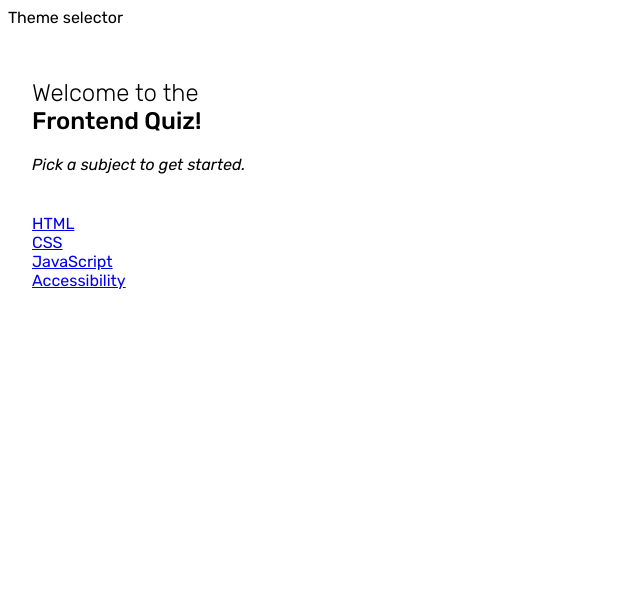
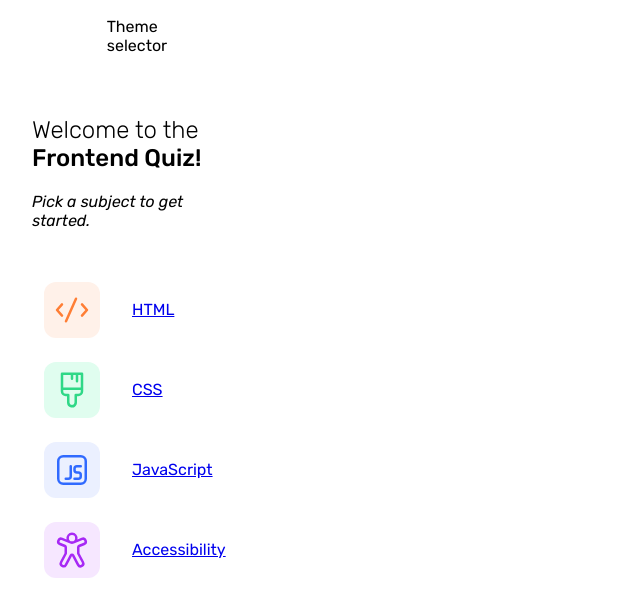
Before and after one commit to ryanbradley-webdev/frontend-quiz, a Vue app: page / in a window 1280 px wide. Shown: the top 616 px of the page, without its empty margins (0-640 px from the left). Built offline with nearby package versions, Linux system fonts and the light colour scheme.

Commit message:
Add category icons and implement in LinkItem component with styling.

```diff
--- a/src/components/LinkItem.vue
+++ b/src/components/LinkItem.vue
@@ -2,7 +2,11 @@
 import { RouterLink } from 'vue-router'
 import { type Quiz } from '../types/types'
 import type { PropType } from 'vue'
-import { data } from '@/data/data';
+import IconContainer from '@/icons/IconContainer.vue'
+import HTMLIcon from '@/icons/HTMLIcon.vue'
+import CSSIcon from '@/icons/CSSIcon.vue'
+import JSIcon from '@/icons/JSIcon.vue'
+import AccessibilityIcon from '@/icons/AccessibilityIcon.vue'
 
 const {
   quiz
@@ -15,17 +19,43 @@ const {
 </script>
 
 <template>
-  <RouterLink :to="{
-    name: 'quiz',
-    params: {
-      title: quiz.title
-    },
+  <RouterLink
+    :to="{
+      name: 'quiz',
+      params: {
+        title: quiz.title
+      }
+    }"
+    class="link-container"
+  >
 
-  }">
+    <IconContainer color="#FFF1E9" :show="quiz.title === 'HTML'">
+      <HTMLIcon />
+    </IconContainer>
+
+    <IconContainer color="#E0FDEF" :show="quiz.title === 'CSS'">
+      <CSSIcon />
+    </IconContainer>
+
+    <IconContainer color="#EBF0FF" :show="quiz.title === 'JavaScript'">
+      <JSIcon />
+    </IconContainer>
+
+    <IconContainer color="#F6E7FF" :show="quiz.title === 'Accessibility'">
+      <AccessibilityIcon />
+    </IconContainer>
+
+
     {{ quiz.title }}
+
   </RouterLink>
 </template>
 
 <style scoped>
-
+.link-container {
+  display: flex;
+  align-items: center;
+  gap: 32px;
+  padding: 12px;
+}
 </style>
--- a/src/data/data.ts
+++ b/src/data/data.ts
@@ -1,7 +1,7 @@
 export const data = [
   {
       title: "HTML",
-      icon: "./assets/images/icon-html.svg",
+      icon: "/icon-html.svg",
       questions: [
           {
               question: "What does HTML stand for?",
@@ -107,7 +107,7 @@ export const data = [
   },
   {
       title: "CSS",
-      icon: "./assets/images/icon-css.svg",
+      icon: "/icon-css.svg",
       questions: [
           {
               question: "What does CSS stand for?",
@@ -213,7 +213,7 @@ export const data = [
   },
   {
       title: "JavaScript",
-      icon: "./assets/images/icon-js.svg",
+      icon: "/icon-js.svg",
       questions: [
           {
               question: "Which syntax is correct to output 'Hello World' in an alert box?",
@@ -319,7 +319,7 @@ export const data = [
   },
   {
       title: "Accessibility",
-      icon: "./assets/images/icon-accessibility.svg",
+      icon: "/icon-accessibility.svg",
       questions: [
           {
               question: "What does 'WCAG' stand for?",
--- /dev/null
+++ b/src/icons/AccessibilityIcon.vue
@@ -0,0 +1,3 @@
+<template>
+  <svg xmlns="http://www.w3.org/2000/svg" width="40" height="40" fill="none" viewBox="0 0 40 40"><path fill="#A729F5" d="M16.875 8.125a3.125 3.125 0 1 1 6.25 0 3.125 3.125 0 0 1-6.25 0ZM20 2.5a5.625 5.625 0 0 0-5.475 6.915l-4.03-1.625a4 4 0 0 0-5.19 2.18 3.95 3.95 0 0 0 2.175 5.175l5.02 2.027v5.96l-4.532 8.525a3.98 3.98 0 0 0 7.024 3.738L20 25.975l5.01 9.42a3.978 3.978 0 0 0 7.025-3.735L27.5 23.13v-5.957l5.02-2.028a3.95 3.95 0 0 0 2.175-5.175 4 4 0 0 0-5.19-2.183l-4.027 1.628A5.626 5.626 0 0 0 20 2.5ZM7.618 10.922a1.5 1.5 0 0 1 1.94-.817l8.57 3.463a5 5 0 0 0 3.744 0l8.57-3.463a1.5 1.5 0 0 1 1.94.817 1.45 1.45 0 0 1-.8 1.905l-5.02 2.025A2.5 2.5 0 0 0 25 17.175v5.957c0 .41.1.814.293 1.175l4.535 8.528a1.48 1.48 0 0 1-2.61 1.39l-5.01-9.425a2.5 2.5 0 0 0-4.415 0l-5.008 9.418a1.477 1.477 0 1 1-2.61-1.388l4.532-8.525A2.5 2.5 0 0 0 15 23.133v-5.96a2.5 2.5 0 0 0-1.563-2.318l-5.02-2.03a1.45 1.45 0 0 1-.8-1.902Z"/></svg>
+</template>
--- /dev/null
+++ b/src/icons/CSSIcon.vue
@@ -0,0 +1,3 @@
+<template>
+  <svg xmlns="http://www.w3.org/2000/svg" width="40" height="40" fill="none" viewBox="0 0 40 40"><path fill="#2FD887" d="M10 2.505a1.25 1.25 0 0 0-1.25 1.25V21.25a5 5 0 0 0 5 5H15v6.25a4.999 4.999 0 0 0 9.615 1.913c.25-.607.38-1.257.38-1.913v-6.25h1.255a5 5 0 0 0 5-5V3.755A1.25 1.25 0 0 0 30 2.505H10ZM28.75 17.5h-17.5V5.005h7.5V8.76a1.25 1.25 0 0 0 2.5 0V5.005h2.5v6.24a1.25 1.25 0 0 0 2.5 0v-6.24h2.5V17.5Zm-17.5 3.75V20h17.5v1.25a2.5 2.5 0 0 1-2.5 2.5h-2.505a1.25 1.25 0 0 0-1.25 1.25v7.5a2.497 2.497 0 1 1-4.995 0V25a1.25 1.25 0 0 0-1.25-1.25h-2.5a2.5 2.5 0 0 1-2.5-2.5Z"/></svg>
+</template>
--- /dev/null
+++ b/src/icons/HTMLIcon.vue
@@ -0,0 +1,3 @@
+<template>
+  <svg xmlns="http://www.w3.org/2000/svg" width="40" height="40" fill="none" viewBox="0 0 40 40"><path fill="#FF7E35" d="M24.508 7.607a1.25 1.25 0 0 1 .634 1.65l-10 22.5a1.25 1.25 0 1 1-2.284-1.015l10-22.5a1.251 1.251 0 0 1 1.65-.635ZM10.832 13.44a1.249 1.249 0 0 1 .1 1.765L6.674 20l4.263 4.795a1.25 1.25 0 1 1-1.87 1.66l-5-5.625a1.25 1.25 0 0 1 0-1.66l5-5.625a1.25 1.25 0 0 1 1.764-.105Zm18.337 0a1.25 1.25 0 0 1 1.765.105l5 5.625a1.25 1.25 0 0 1 0 1.66l-5 5.625a1.25 1.25 0 1 1-1.87-1.66L33.327 20l-4.262-4.795a1.25 1.25 0 0 1 .105-1.765Z"/></svg>
+</template>
--- /dev/null
+++ b/src/icons/IconContainer.vue
@@ -0,0 +1,33 @@
+<script setup lang="ts">
+const {
+  show
+} = defineProps({
+  show: {
+    type: Boolean,
+    required: true
+  },
+  color: {
+    type: String,
+    required: true
+  }
+})
+</script>
+
+<template>
+  <div
+    v-show="show"
+    :style="{ backgroundColor: color }"
+  >
+    <slot />
+  </div>
+</template>
+
+<style>
+div {
+  display: grid;
+  place-items: center;
+  height: 56px;
+  width: 56px;
+  border-radius: 12px;
+}
+</style>
--- /dev/null
+++ b/src/icons/JSIcon.vue
@@ -0,0 +1,3 @@
+<template>
+  <svg xmlns="http://www.w3.org/2000/svg" width="40" height="40" fill="none" viewBox="0 0 40 40"><path fill="#306AFF" d="M21.25 18.75A3.75 3.75 0 0 1 25 15h3.75a1.25 1.25 0 0 1 0 2.5H25a1.25 1.25 0 0 0-1.25 1.25V20A1.25 1.25 0 0 0 25 21.25h1.25A3.75 3.75 0 0 1 30 25v1.25A3.75 3.75 0 0 1 26.25 30H22.5a1.25 1.25 0 0 1 0-2.5h3.75a1.25 1.25 0 0 0 1.25-1.25V25a1.25 1.25 0 0 0-1.25-1.25H25A3.75 3.75 0 0 1 21.25 20v-1.25ZM20 16.25a1.25 1.25 0 0 0-2.5 0v10a1.25 1.25 0 0 1-1.25 1.25h-2.5a1.25 1.25 0 0 0 0 2.5h2.5A3.75 3.75 0 0 0 20 26.25v-10Zm-15-5A6.25 6.25 0 0 1 11.25 5h17.5A6.25 6.25 0 0 1 35 11.25v17.5A6.25 6.25 0 0 1 28.75 35h-17.5A6.25 6.25 0 0 1 5 28.75v-17.5Zm6.25-3.75a3.75 3.75 0 0 0-3.75 3.75v17.5a3.75 3.75 0 0 0 3.75 3.75h17.5a3.75 3.75 0 0 0 3.75-3.75v-17.5a3.75 3.75 0 0 0-3.75-3.75h-17.5Z"/></svg>
+</template>
```
